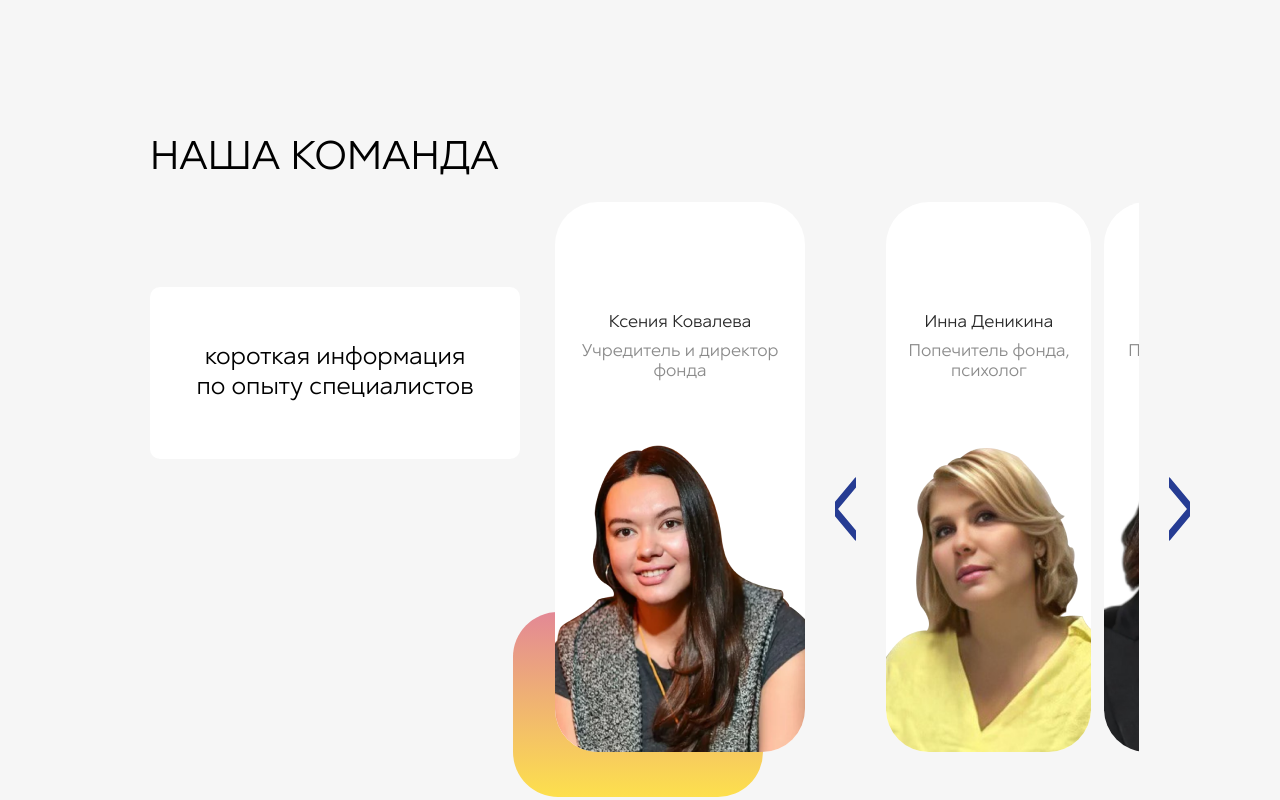
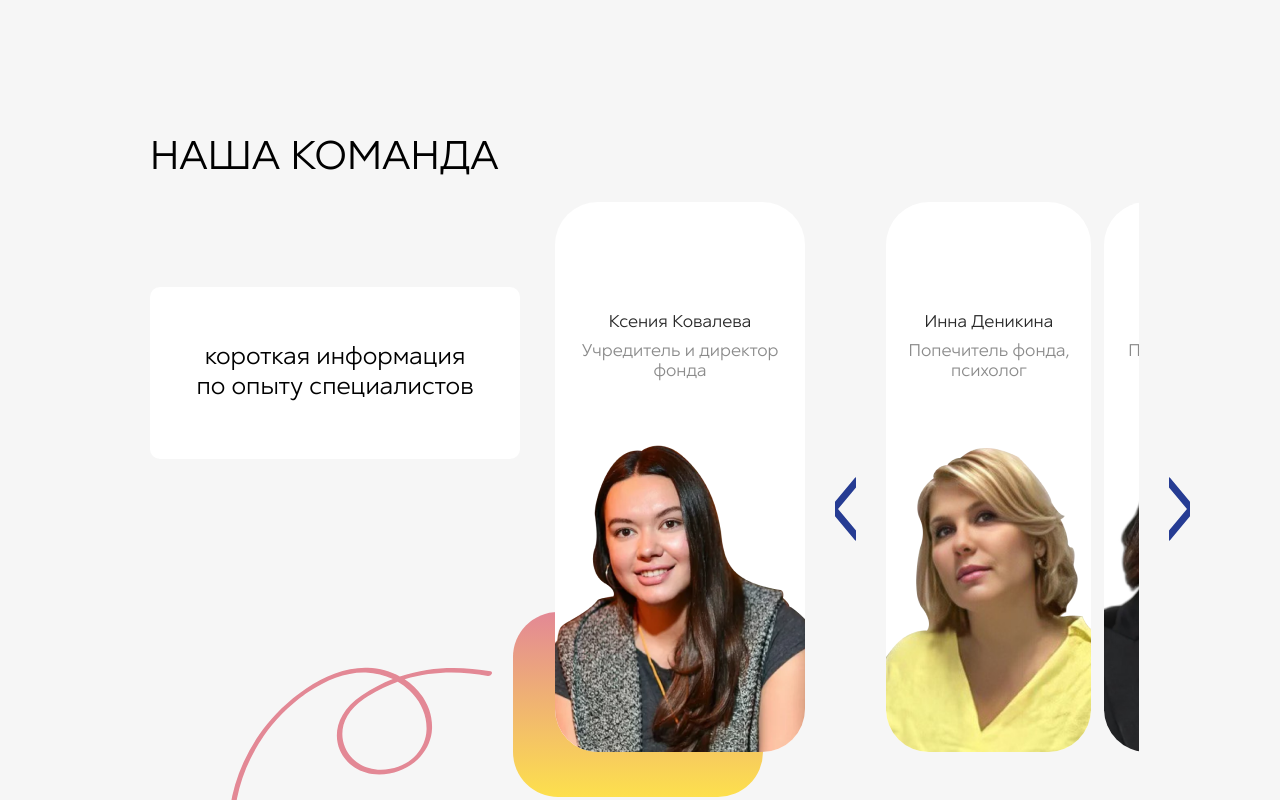
Before and after one commit to thirdmadman/fond-ravnovesie.ru_2023, a Next.js app: page / in a window 1280 px wide. Shown: the part 4640-5440 px from the top of the page. Built offline with nearby package versions, Linux system fonts and the light colour scheme.

Commit message:
feat: add arrow down

```diff
--- a/src/styles/home/slideOurTeam.scss
+++ b/src/styles/home/slideOurTeam.scss
@@ -2,6 +2,7 @@
   padding-left: 150px;
   padding-right: 60px;
   margin-bottom: 150px;
+  min-height: 770px;
   display: flex;
   flex-direction: column;
 
@@ -15,6 +16,18 @@
   .team-list {
     display: flex;
     justify-content: space-between;
+    position: relative;
+
+    &::after {
+      content: '';
+      display: block;
+      position: absolute;
+      width: 295px;
+      height: 320px;
+      background: url('../../../public/images/arrow-down-hand-drawn-left-bottom.svg') no-repeat center center;
+      left: 51px;
+      bottom: -175px;
+    }
 
     .team-list__title {
       margin-top: 85px;
```
